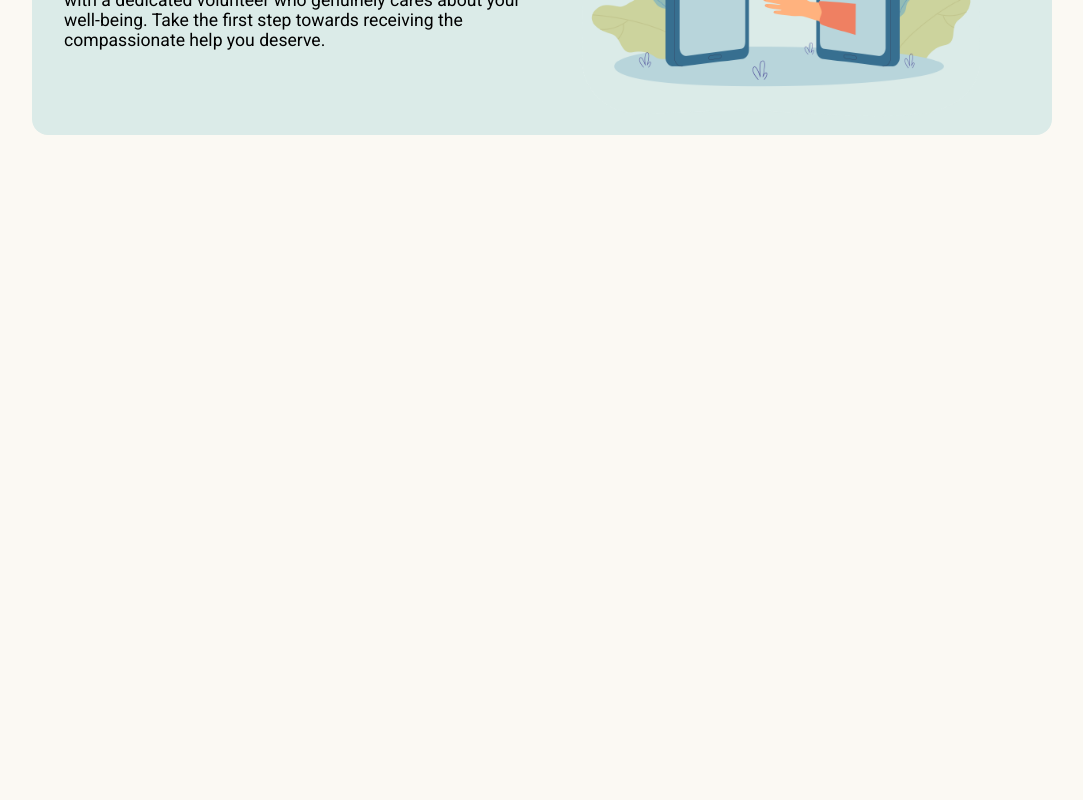
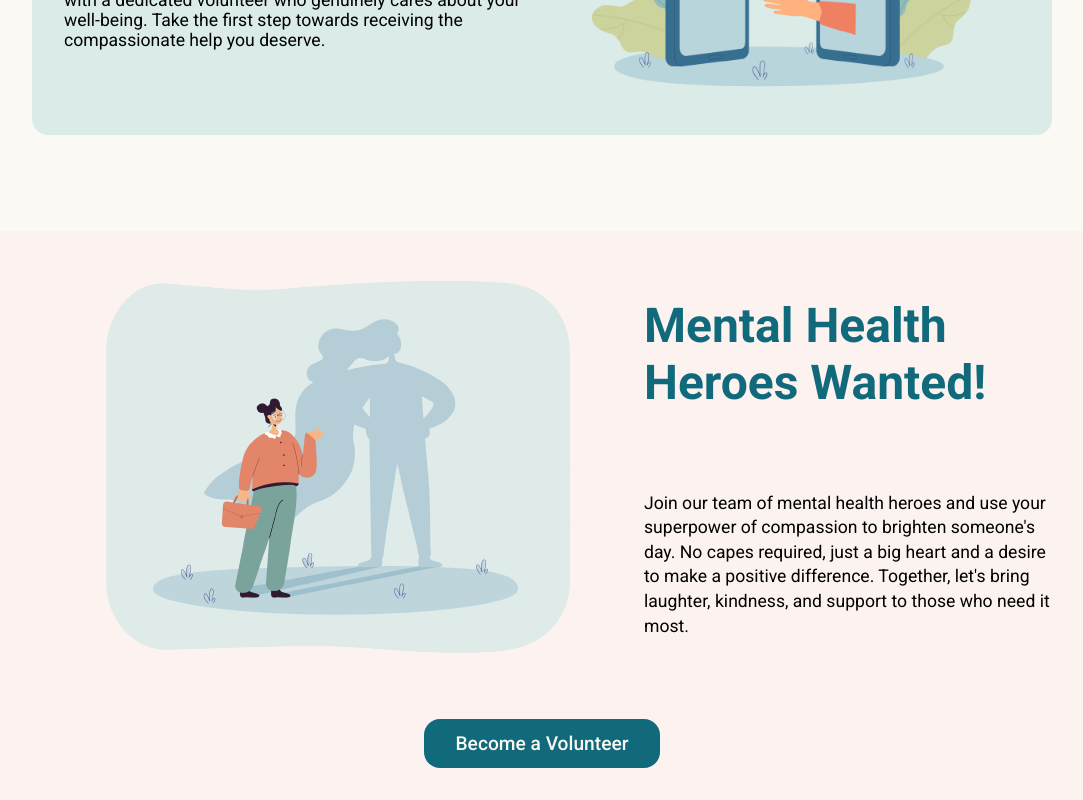
Before and after one commit to NehaDhaka/CalmReach-Front, a React (Create React App) app: page / in a window 1280 px wide. Shown: the part 1492-2292 px from the top of the page, without its empty margins (98-1181 px from the left). Before the commit the page ends 1691 px from the top, so only its background shows below. Built offline with nearby package versions, Linux system fonts and the light colour scheme.

Commit message:
styled the component

```diff
--- /dev/null
+++ b/src/components/InviteVolunteers/InviteVolunteers.jsx
@@ -0,0 +1,33 @@
+import "./InviteVolunteers.scss";
+import volunteer from "../../assets/images/invite-volunteers.png";
+import { Link } from "react-router-dom";
+
+export default function InviteVolunteers() {
+  return (
+    <section className="invite-volunteers">
+      <div className="invite-volunteers__container">
+        <div className="invite-volunteers__content">
+          <img
+            className="invite-volunteers__img"
+            src={volunteer}
+            alt="A girl holding a bag in her hand. Her shadow on the wall has a cape on. (Image by pikisuperstar on Freepik)"
+          />
+          <div className="invite-volunteers__text-container">
+            <h1 className="invite-volunteers__title">
+              Mental Health Heroes Wanted!
+            </h1>
+
+            <p className="invite-volunteers__description">
+              Join our team of mental health heroes and use your superpower of
+              compassion to brighten someone's day. No capes required, just a
+              big heart and a desire to make a positive difference. Together,
+              let's bring laughter, kindness, and support to those who need it
+              most.
+            </p>
+          </div>
+        </div>
+        <Link className="invite-volunteers__button">Become a Volunteer</Link>
+      </div>
+    </section>
+  );
+}
--- /dev/null
+++ b/src/components/InviteVolunteers/InviteVolunteers.scss
@@ -0,0 +1,56 @@
+@use "../../styles/partials/mixin" as *;
+@use "../../styles/partials/variables" as *;
+
+.invite-volunteers {
+  background-color: #fcf3f0;
+  margin-top: 2rem;
+  padding: 2rem 0;
+
+  &__container {
+    @include desktop {
+      @include desktop-center;
+      display: flex;
+      flex-direction: column;
+      align-items: center;
+      gap: 3rem;
+    }
+  }
+
+  &__content {
+    display: flex;
+    align-items: center;
+  }
+  &__text-container {
+    display: flex;
+    flex-direction: column;
+    gap: 4rem;
+  }
+  &__title {
+    font-size: 3rem;
+    color: $primary-brand;
+    margin-bottom: 1rem;
+  }
+
+  &__description {
+    line-height: 1.4;
+    font-size: 1.1rem;
+  }
+
+  &__button {
+    text-decoration: none;
+    font-weight: 500;
+    background-color: $primary-brand;
+    color: $primary-light;
+    padding: 0.8rem 2rem;
+    border-radius: 1rem;
+    font-size: 1.2rem;
+    transition: all 0.3s;
+
+    &:hover {
+      border-bottom: none;
+      background-color: $primary-light;
+      outline: 2px solid $primary-brand;
+      color: $primary-brand;
+    }
+  }
+}
--- a/src/pages/Home/Home.jsx
+++ b/src/pages/Home/Home.jsx
@@ -2,12 +2,14 @@ import "./Home.scss";
 import Header from "../../components/Header/Header";
 import Hero from "../../components/Hero/Hero";
 import HowItWorks from "../../components/HowItWorks/HowItWorks";
+import InviteVolunteers from "../../components/InviteVolunteers/InviteVolunteers";
 export default function Home() {
   return (
     <>
       <Header />
       <Hero />
       <HowItWorks />
+      <InviteVolunteers />
     </>
   );
 }
```
Also changed, not shown: src/assets/images/invite-volunteers.png (added).
